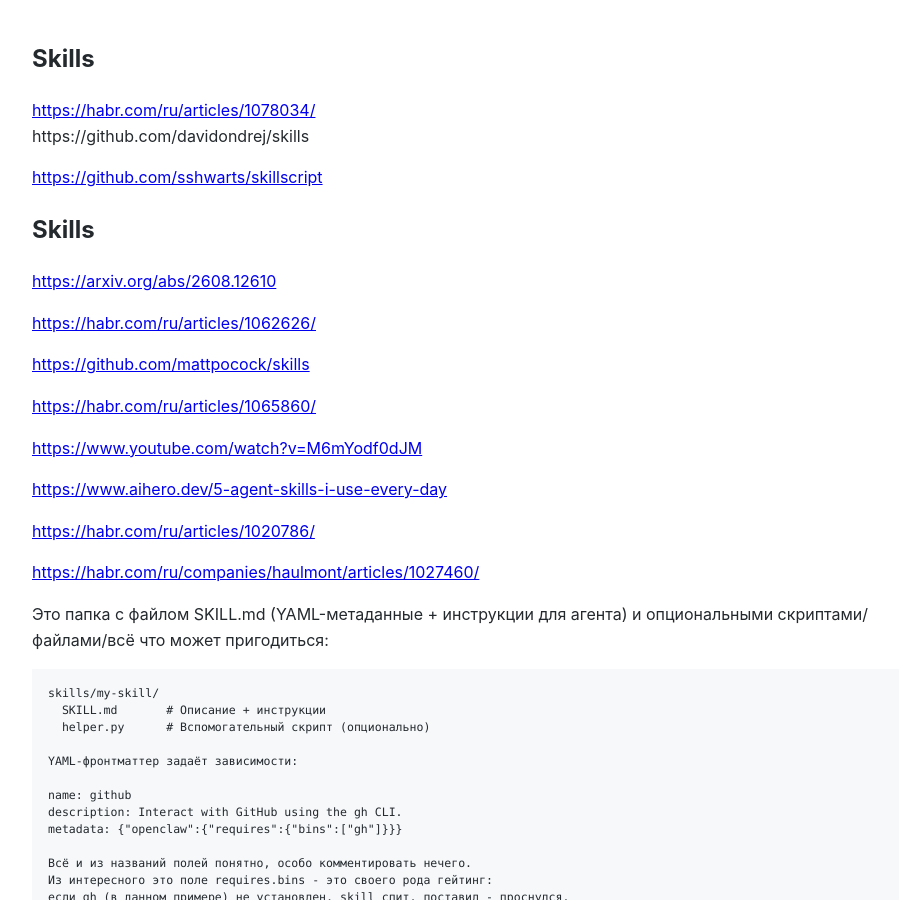
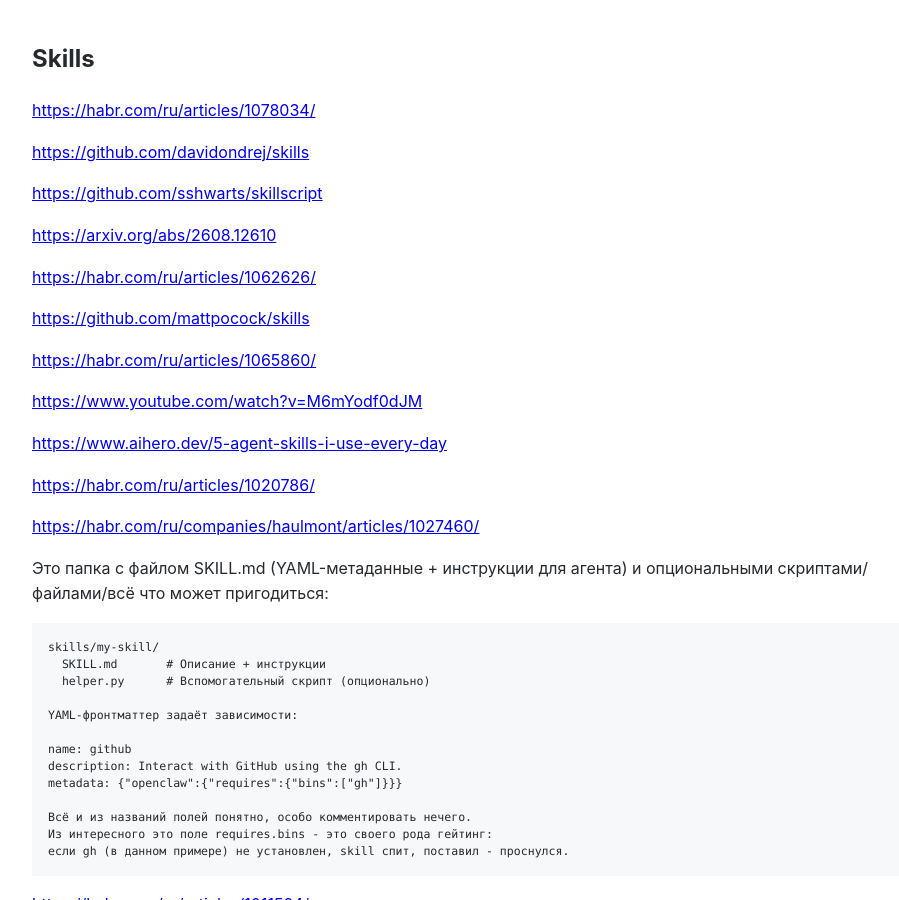
Before and after one commit to Michael-Lubinsky/michael-lubinsky.github.com, a Jekyll site: the page built from ml/skills.md, in a window 1280 px wide and 900 px high. Shown: the whole window, without its empty margins (158-1057 px from the left). Built offline with Jekyll 4.4.1, drawn with Linux system fonts in a browser that asks for light colours; our own code applies the rules of GitHub Pages for plain Markdown files.

Commit message:
Revise skills.md with updated links
Updated links and added new resources in skills.md

```diff
--- a/ml/skills.md
+++ b/ml/skills.md
@@ -1,11 +1,12 @@
 ## Skills
 
 <https://habr.com/ru/articles/1078034/>
-https://github.com/davidondrej/skills
+
+<https://github.com/davidondrej/skills>
 
 <https://github.com/sshwarts/skillscript>
 
-## Skills
+
 
 <https://arxiv.org/abs/2608.12610>
 
```
